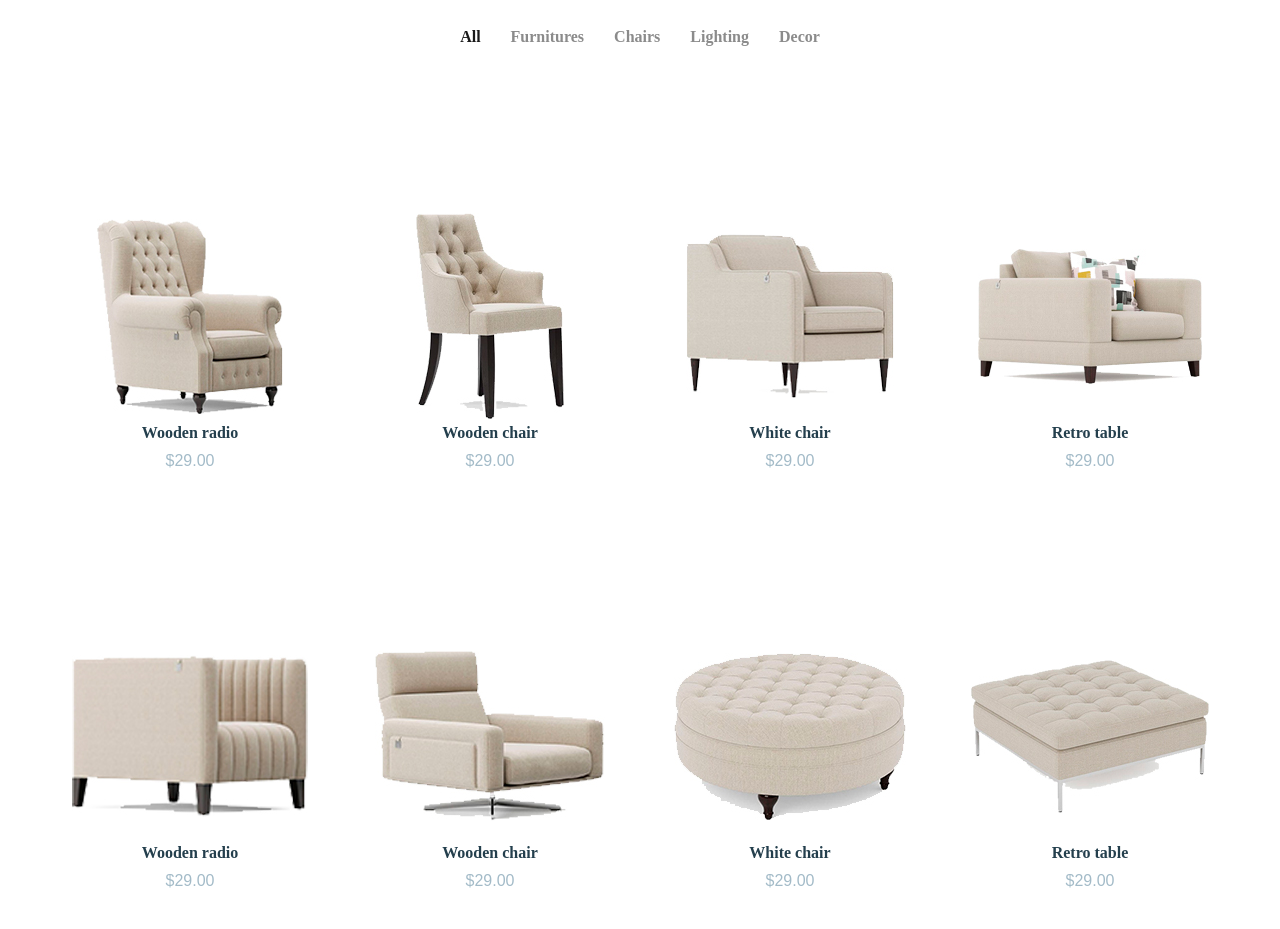
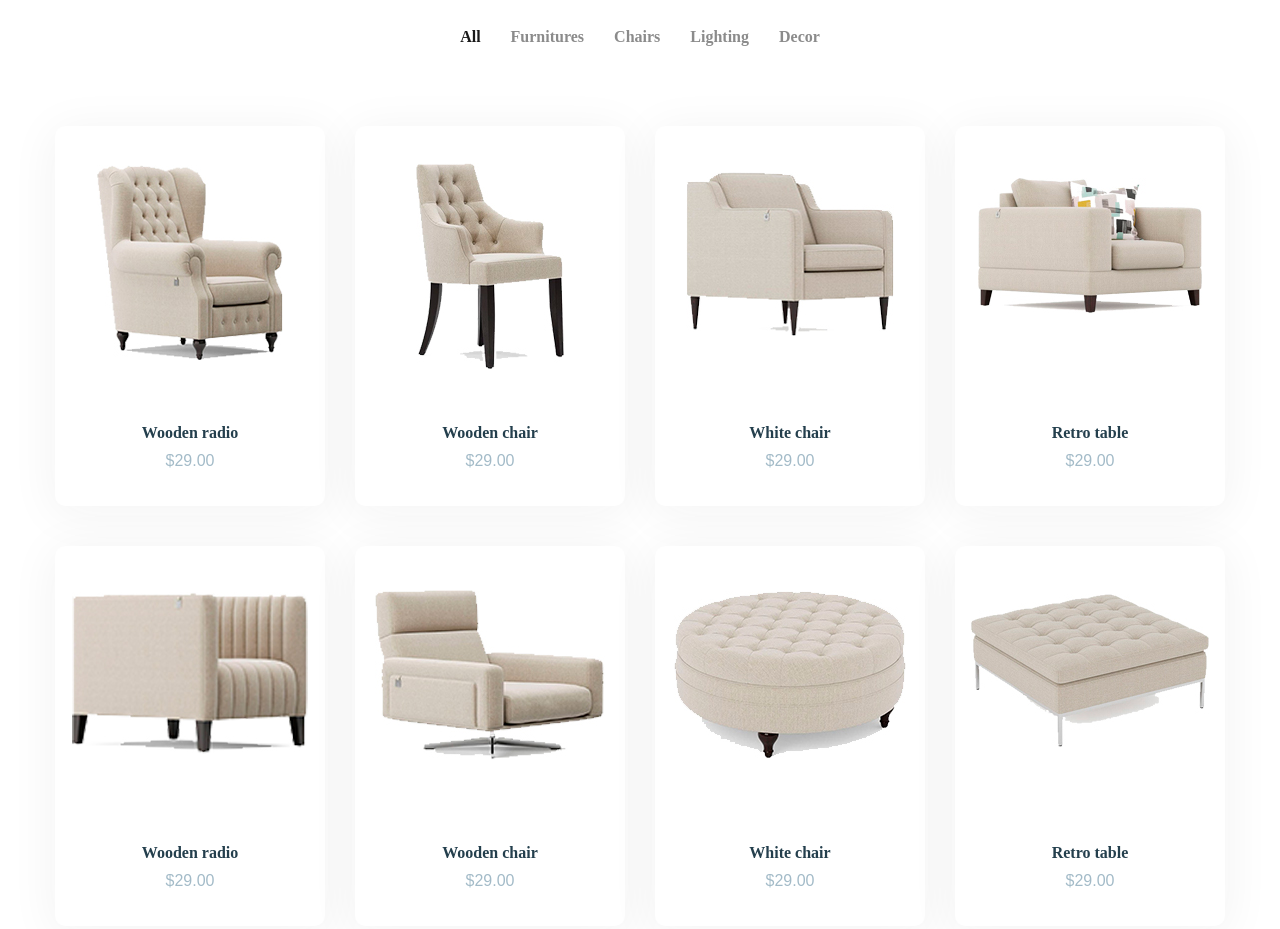
Before and after one commit to BSKOM/glee, a website: page app/index.html in a window 1280 px wide. Shown: the part 1252-2181 px from the top of the page. Drawn offline with nearby package versions, Linux system fonts and the light colour scheme; files that its build step writes are made by us from their sources.

Commit message:
fixed css menu-item

```diff
--- a/app/scss/style.scss
+++ b/app/scss/style.scss
@@ -363,10 +363,11 @@
   }
   &__item{
     background-repeat: no-repeat;
-    background-position: center center;
+    background-position: center 21%;
     width: 270px;
     height: 380px;
     border-radius: 10px;
+    box-shadow: 0px 6px 47px 3px rgba(37, 37, 37, 0.05);
     background-color: #fff;
     display: flex;
     flex-direction: column;
@@ -394,7 +395,7 @@
 .week__content-select{
    display:flex;
    justify-content: center;
-   padding-bottom: 20px;
+   padding-bottom: 70px;
    z-index: -1;
 }
 .week__item-link{
```
